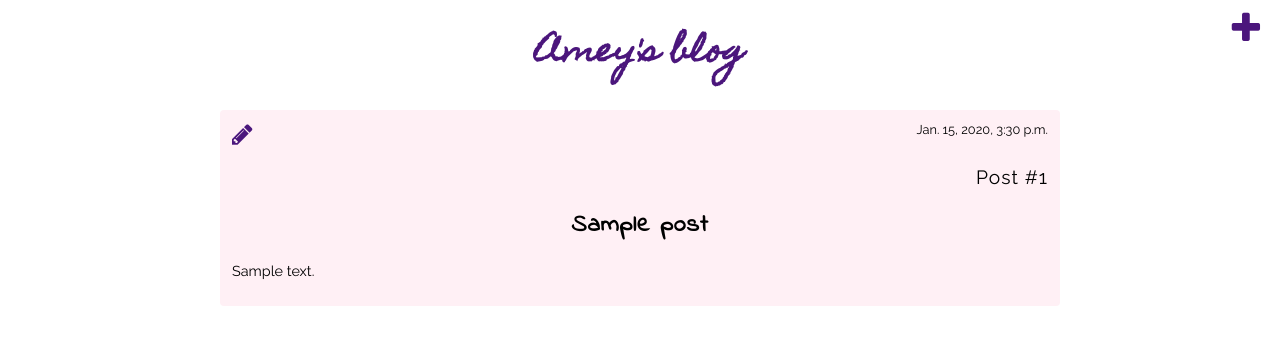
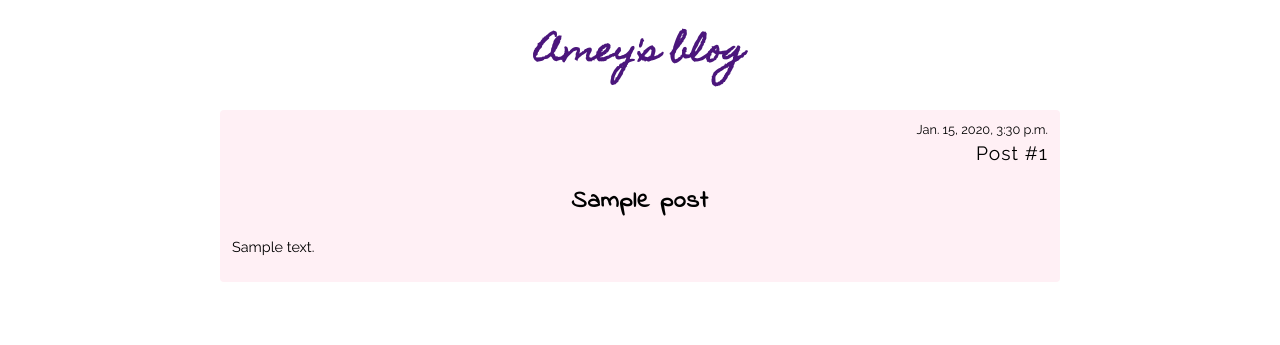
Before and after one commit to ameybhavsar24/django-blog, a Django app: page /post/1/ in a window 1280 px wide. Shown: the top 345 px of the page. Run offline with Django 3.2, Linux system fonts and the light colour scheme; tables that the repository leaves empty hold one stand-in row (values such as "Sample post"); some libraries are stand-ins or nearby versions.

Commit message:
added user authencation check to edit and create posts

```diff
--- a/blog/templates/blog/base.html
+++ b/blog/templates/blog/base.html
@@ -10,7 +10,10 @@
         <link rel="stylesheet" href="{% static 'css/blog.css' %}">
     </head>
     <body>
-      <div class="pageHeader"><a href="{% url 'post_new' %}" class="top-menu" title="New Post"><span class="fa fa-plus"></span></a>
+      <div class="pageHeader">
+        {% if user.is_authenticated %}
+        <a href="{% url 'post_new' %}" class="top-menu" title="New Post"><span class="fa fa-plus"></span></a>
+        {% endif %}
         <h1 class='pageTitle'><a href='/'>Amey's blog</a></h1>
       </div>
     <div class="content container">
--- a/blog/templates/blog/post_detail.html
+++ b/blog/templates/blog/post_detail.html
@@ -8,8 +8,9 @@
             </div>
 
         {% endif %}
+        {% if user.is_authenticated %}
         <a class="btn btn-default" href="{% url 'post_edit' pk=post.pk %}" title="Edit Post"><span class="fa fa-pencil"></span></a>
-
+        {% endif %}
         <p class="index">Post #{{post.pk}}</p>
         <h2 class="title textCenter">{{ post.title }}</h2>
         <p class="text">{{ post.text|safe|linebreaksbr }}</p>
```
